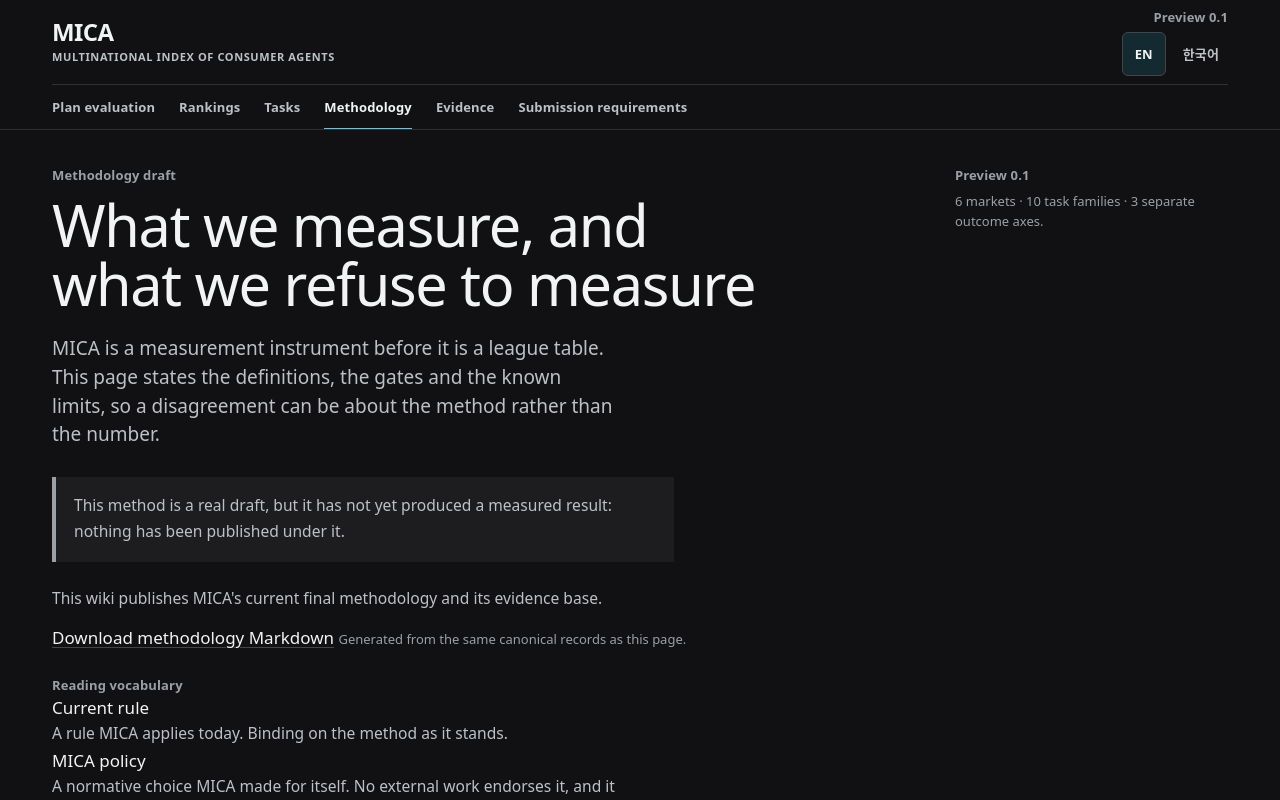
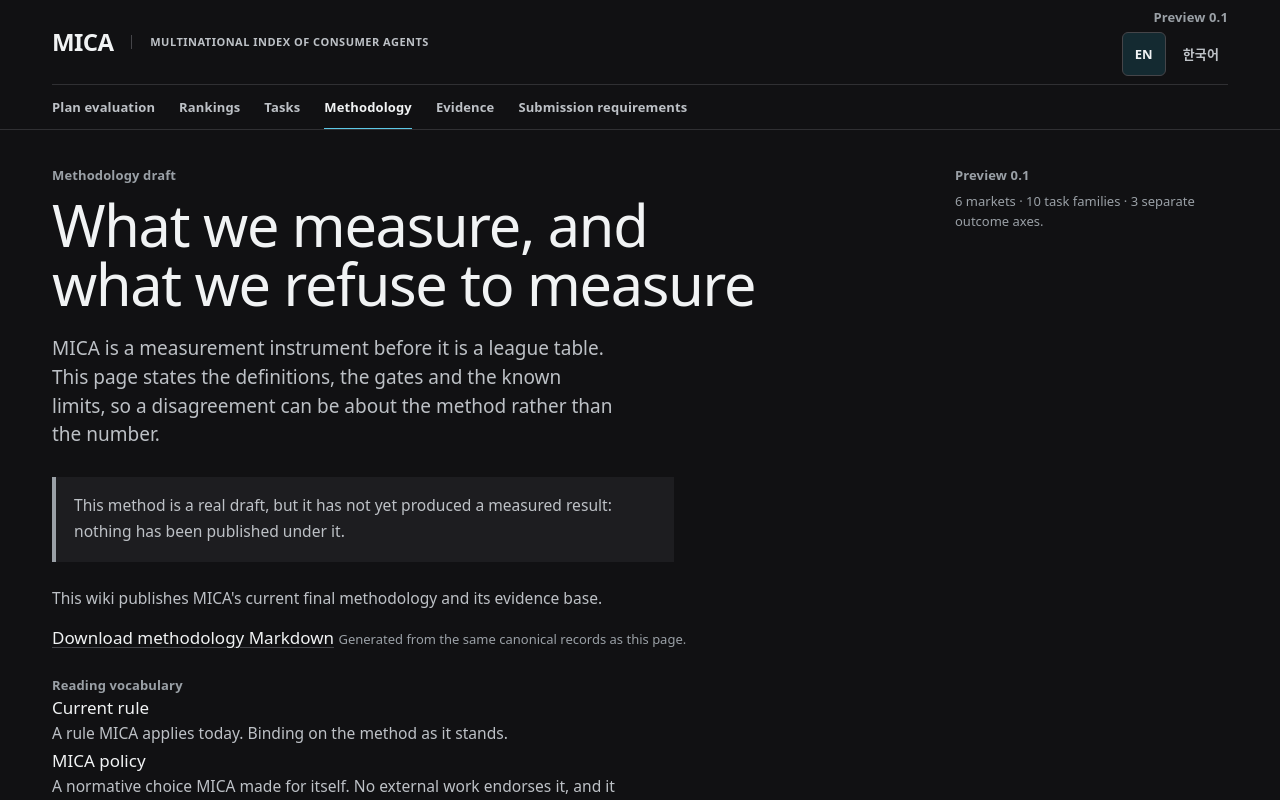
Before and after one commit to seojoonkim/mica, a Next.js app: page /en/methodology in a window 1280 px wide. Shown: the top 800 px of the page. Built offline with nearby package versions, Linux system fonts and the light colour scheme; no server answers.

Commit message:
feat: unify masthead brand lockup

```diff
--- a/src/app/globals.css
+++ b/src/app/globals.css
@@ -2614,7 +2614,16 @@ html[lang="ko"] .mica-methodology .mica-section-body :is(p, li, dd) {
   }
 }
 
+.mica-brand-lockup {
+  display: flex;
+  align-items: center;
+  gap: clamp(10px, 1.4vw, 18px);
+  overflow: hidden;
+  white-space: nowrap;
+}
+
 .mica-wordmark {
+  flex: none;
   font-family: var(--font-sans);
   font-size: 1.5rem;
   font-weight: 720;
@@ -2623,13 +2632,16 @@ html[lang="ko"] .mica-methodology .mica-section-body :is(p, li, dd) {
 }
 
 .mica-wordmark-expansion {
+  min-width: 0;
+  overflow: hidden;
+  border-left: 1px solid var(--color-border-strong);
+  padding-left: clamp(10px, 1.4vw, 18px);
   font-family: var(--font-sans);
-  display: block;
-  max-width: min(66vw, 560px);
-  font-size: clamp(10px, 2.3vw, 11px);
+  font-size: clamp(9px, 1.1vw, 11px);
   font-weight: 580;
   line-height: 1.25;
-  letter-spacing: 0.055em;
+  letter-spacing: 0.045em;
+  text-overflow: ellipsis;
   color: var(--color-ink-soft);
 }
 
--- a/src/components/chrome.tsx
+++ b/src/components/chrome.tsx
@@ -31,10 +31,10 @@ export function Masthead({ lang }: { lang: Locale }) {
             lang={lang}
             href="/"
             aria-label={dict.chrome.homeLabel}
-            className="block min-h-11 min-w-0 text-[var(--color-ink)] no-underline"
+            className="mica-brand-lockup min-h-11 min-w-0 text-[var(--color-ink)] no-underline"
           >
             <span className="mica-wordmark">MICA</span>
-            <span className="mica-wordmark-expansion mt-1.5">
+            <span className="mica-wordmark-expansion">
               {dict.site.longName}
             </span>
           </LocaleLink>
```
Also changed, not shown: 1 other file (tests, documents, lock files or other folders).
